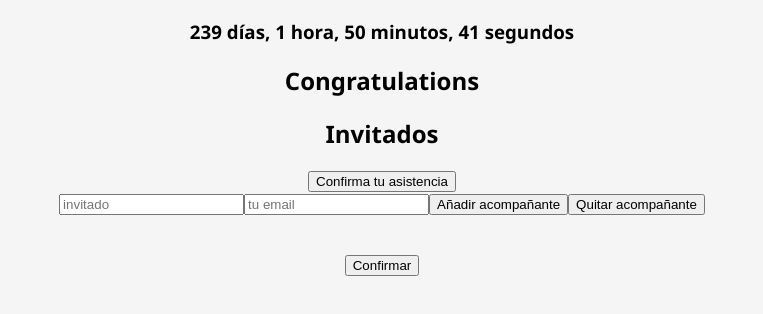
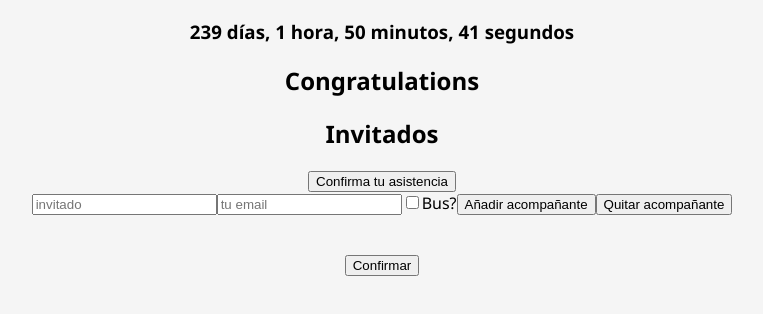
Before and after one commit to mmercado4/weddingweb, a React app: page / in a window 1280 px wide. Both pictures are taken after a click on the button "Confirma tu asistencia". Shown: the top 314 px of the page, without its empty margins (258-1021 px from the left). Built offline with nearby package versions, Linux system fonts and the light colour scheme; no server answers; the HTML template or start-up script is replaced by a standard one.

Commit message:
feat(guest): Add bus records to db.
Add checkbox to guest form and save it in the db.

```diff
--- a/src/components/Guests/Guest.js
+++ b/src/components/Guests/Guest.js
@@ -8,6 +8,7 @@ function Guest(props) {
   const [companionQty, setCompanionQty] = useState(0);
   const [guestName, setGuestName] = useState("");
   const [guestEmail, setGuestEmail] = useState("");
+  const [guestBus, setGuestBus] = useState(false);
   const [warnings, setWarnings] = useState([]);
 
   const GUEST_WARNINGS = {
@@ -45,12 +46,14 @@ function Guest(props) {
     setCompanions(newCompanionList);
   };
 
+  //Validate guest and add to DB.
   const confirmGuest = () => {
     if (validateGuest()) {
       setWarnings([]);
       let newGuest = {
         name: sanitizeString(guestName),
         email: sanitizeString(guestEmail),
+        bus: guestBus,
         companions: companions,
       };
       let opts = {
@@ -69,6 +72,7 @@ function Guest(props) {
           setGuestName("");
           setCompanions([]);
           setCompanionQty(0);
+          setGuestBus(false);
           props.showForm();
         })
         .catch((error) => console.error(error));
@@ -109,6 +113,8 @@ function Guest(props) {
       setGuestName(e.target.value);
     } else if (e.target.id === "guest-email") {
       setGuestEmail(e.target.value);
+    } else if (e.target.id === "guest-bus") {
+      setGuestBus(e.target.checked);
     }
   };
 
@@ -128,6 +134,13 @@ function Guest(props) {
         name="guest-email"
         id="guest-email"
       ></input>
+      <input
+        type="checkbox"
+        onChange={handleChange}
+        name="guest-bus"
+        id="guest-bus"
+      ></input>
+      <label htmlFor="guest-bus">Bus?</label>
       <button onClick={addField}>Añadir acompañante</button>
       <button onClick={deleteField}>Quitar acompañante</button>
       <br />
```
